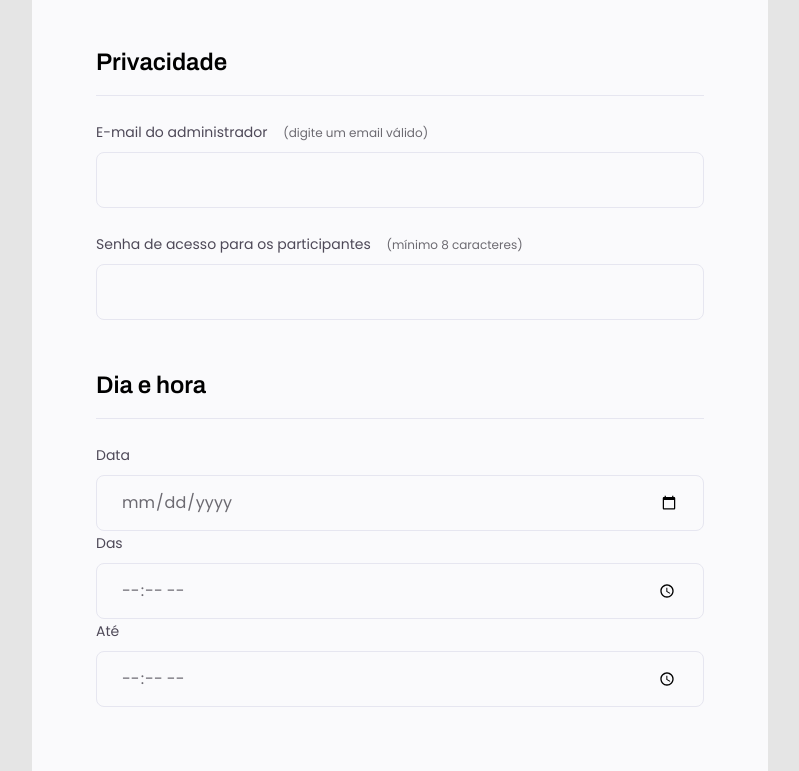
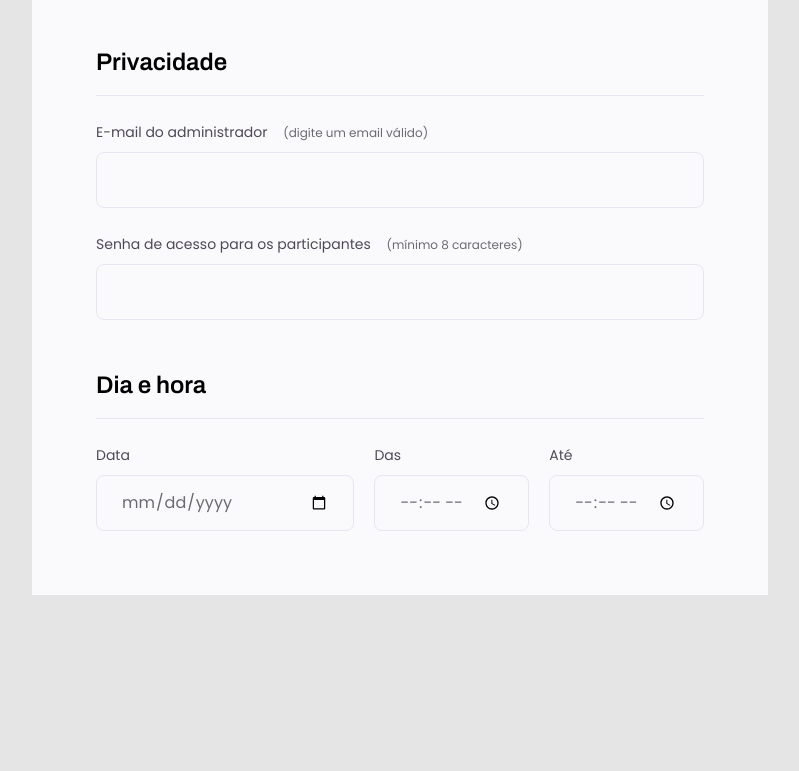
Before and after one commit to EvertonPSilva09/rocketform, a plain HTML site: page index.html in a window 1280 px wide. Shown: the part 1058-1829 px from the top of the page, without its empty margins (240-1039 px from the left). After the commit the page ends 1653 px from the top, so only its background shows below. Drawn offline with Linux system fonts and the light colour scheme.

Commit message:
feat: add event date styling to style.css

```diff
--- a/style.css
+++ b/style.css
@@ -144,3 +144,12 @@ fieldset legend {
   background-repeat: no-repeat;
   background-position: right 24px top 50%;
 }
+
+.event-date {
+  display: flex;
+  gap: 20px;
+}
+
+.event-date > div:nth-child(1) {
+  width: 100%;
+}
```
